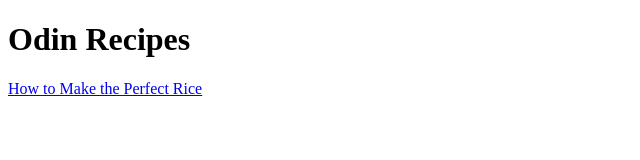
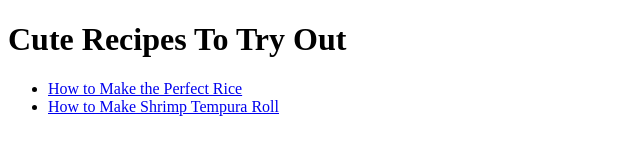
Before and after one commit to KriselleMarantan/odin-recipes, a plain HTML site: page index.html in a window 1280 px wide. Shown: the whole page, without its empty margins (0-640 px from the left). Drawn offline with Linux system fonts and the light colour scheme.

Commit message:
Added relative link to shrimp tempura

```diff
--- a/index.html
+++ b/index.html
@@ -5,7 +5,11 @@
     <meta charset="UTF-8">
  </head>
 <body>
-    <h1>Odin Recipes</h1>
-    <a href="./recipes/theperfectrice.html">How to Make the Perfect Rice</a>
+    <h1>Cute Recipes To Try Out</h1>
+    <ul>
+        <li><a href="./recipes/theperfectrice.html">How to Make the Perfect Rice</a></li>
+        <li> <a href="./recipes/shrimptempura.html">How to Make Shrimp Tempura Roll</a> </li>
+    </ul>
+
 </body>
 </html>
```
